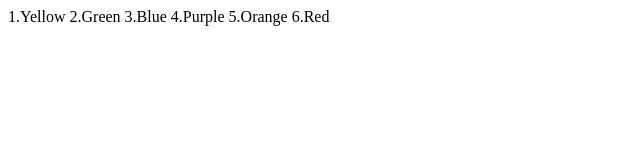
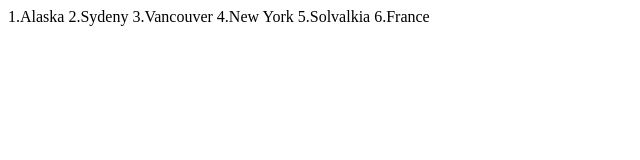
Before and after one commit to cordellec/ACHIEVEMENTS-ROUND-1-GIT, a plain HTML site: page index.html in a window 1280 px wide. Shown: the whole page, without its empty margins (0-640 px from the left). Drawn offline with Linux system fonts and the light colour scheme.

Commit message:
added some countries and places n things

```diff
--- a/index.html
+++ b/index.html
@@ -14,12 +14,12 @@
 
 <main>
 
-1.Yellow
-2.Green
-3.Blue
-4.Purple
-5.Orange
-6.Red
+1.Alaska
+2.Sydeny
+3.Vancouver
+4.New York
+5.Solvalkia
+6.France
 
 </main>
 
```
